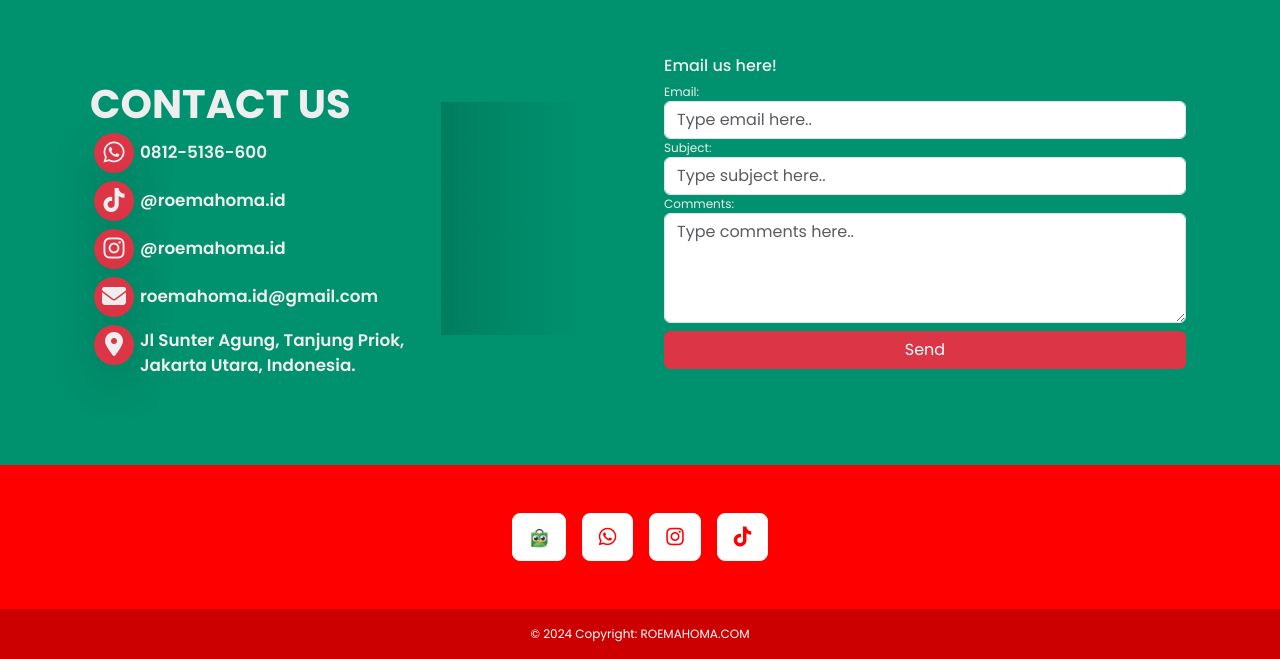
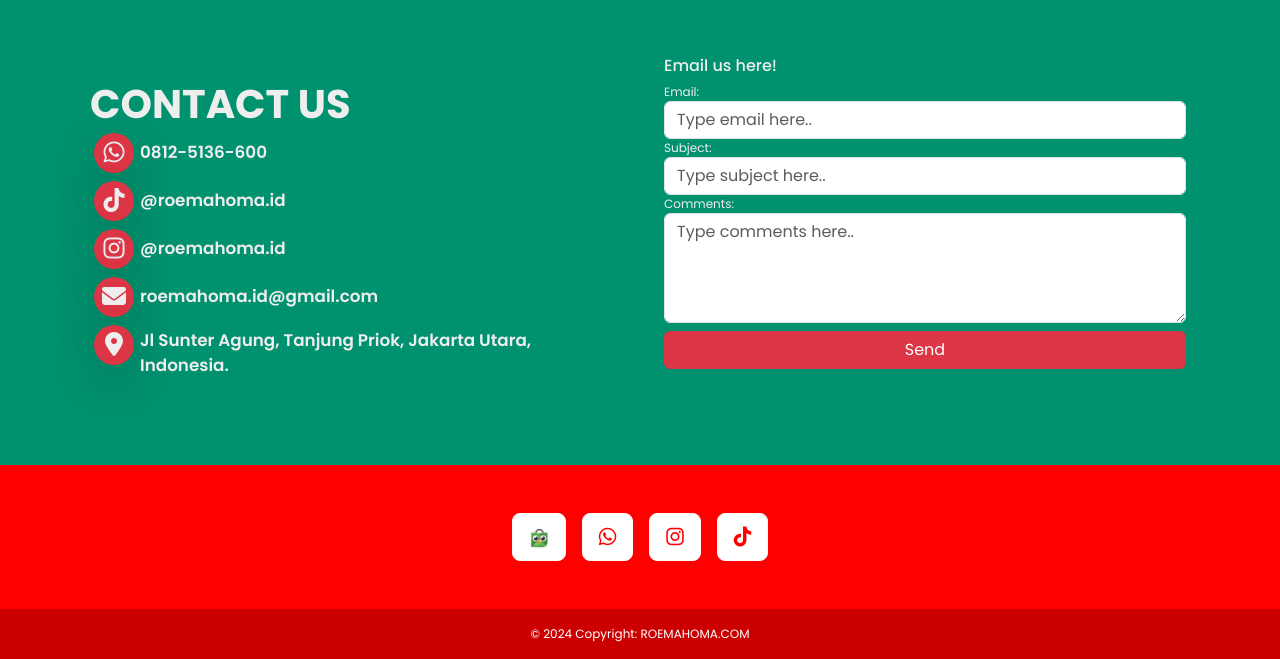
Before and after one commit to JustinReifan/roemahoma, a website: page index.html in a window 1280 px wide. Shown: the part 1602-2261 px from the top of the page. Drawn offline with nearby package versions, Linux system fonts and the light colour scheme.

Commit message:
forth revision

```diff
--- a/index.html
+++ b/index.html
@@ -176,7 +176,7 @@
 <section class="py-3 contact-page">
     <div class="container">
         <div class="row">
-            <div class="col-md-4">
+            <div class="col-md-6">
                 <div class="wrapper px-2 pt-4 pb-2">
 
                     <h2 class="fw-bold teks-kontak">CONTACT US</h2>
@@ -214,10 +214,7 @@
                     <hr class="garis">
                 </div>
             </div>
-            <div class="col-md-2 d-flex align-items-center">
-                <img src="img/gradient bryan website.png" class="img-gradient w-100 h-75 overflow-hidden" style="display: none;" alt="">
-                <!-- <div class="garis-vertikal" style="display: none; border-left:1px solid rgba(0,0,0,0.2); width: 1px;"></div> -->
-            </div>
+
             <div class="col-md-6 px-4">
 
                  <h6>Email us here!</h6>
--- a/style2.css
+++ b/style2.css
@@ -461,12 +461,15 @@ header a{
     .content-about{
         padding-top: 35vh;
     }
+
 }
 
 @media screen and (min-width: 1900px) {
     .carousel .list .item .content{
         transform: translateX(-60%);
     }
+
+
 }
 
 @media screen and (max-width: 992px){
```
